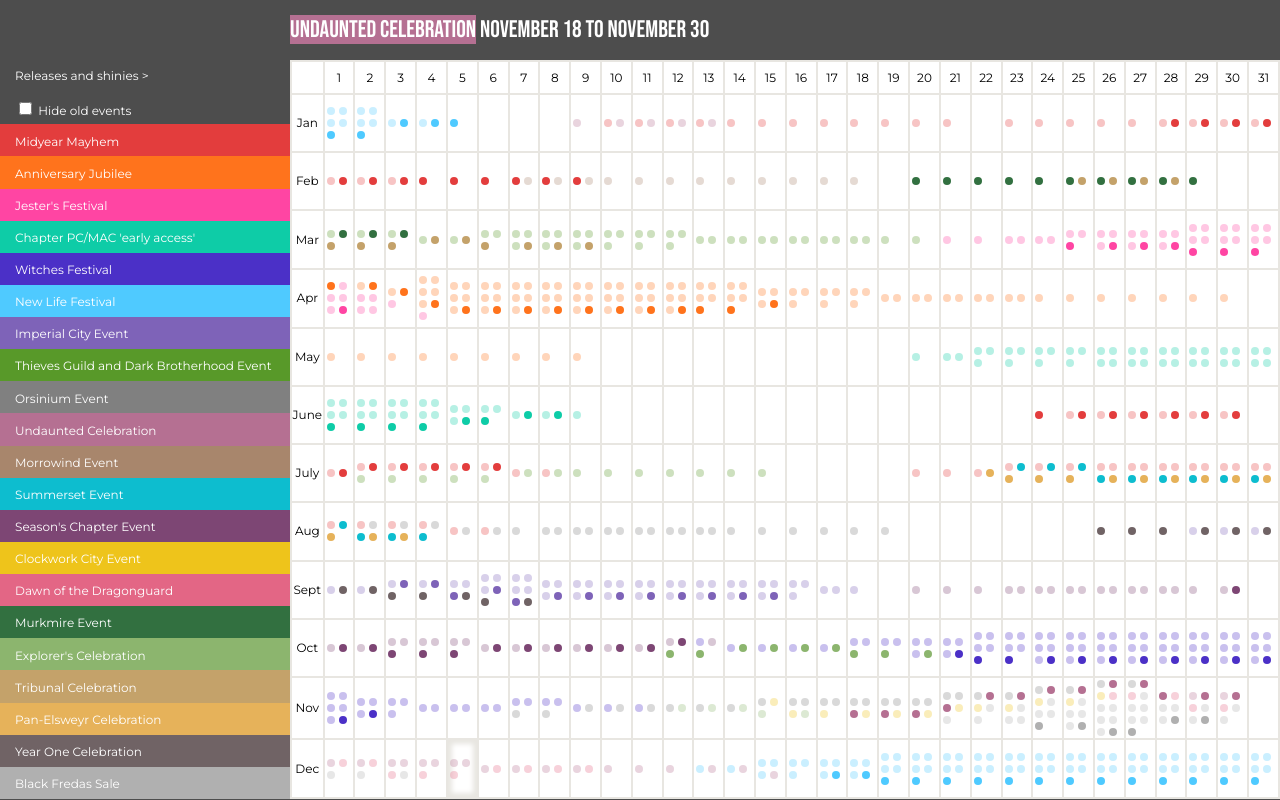
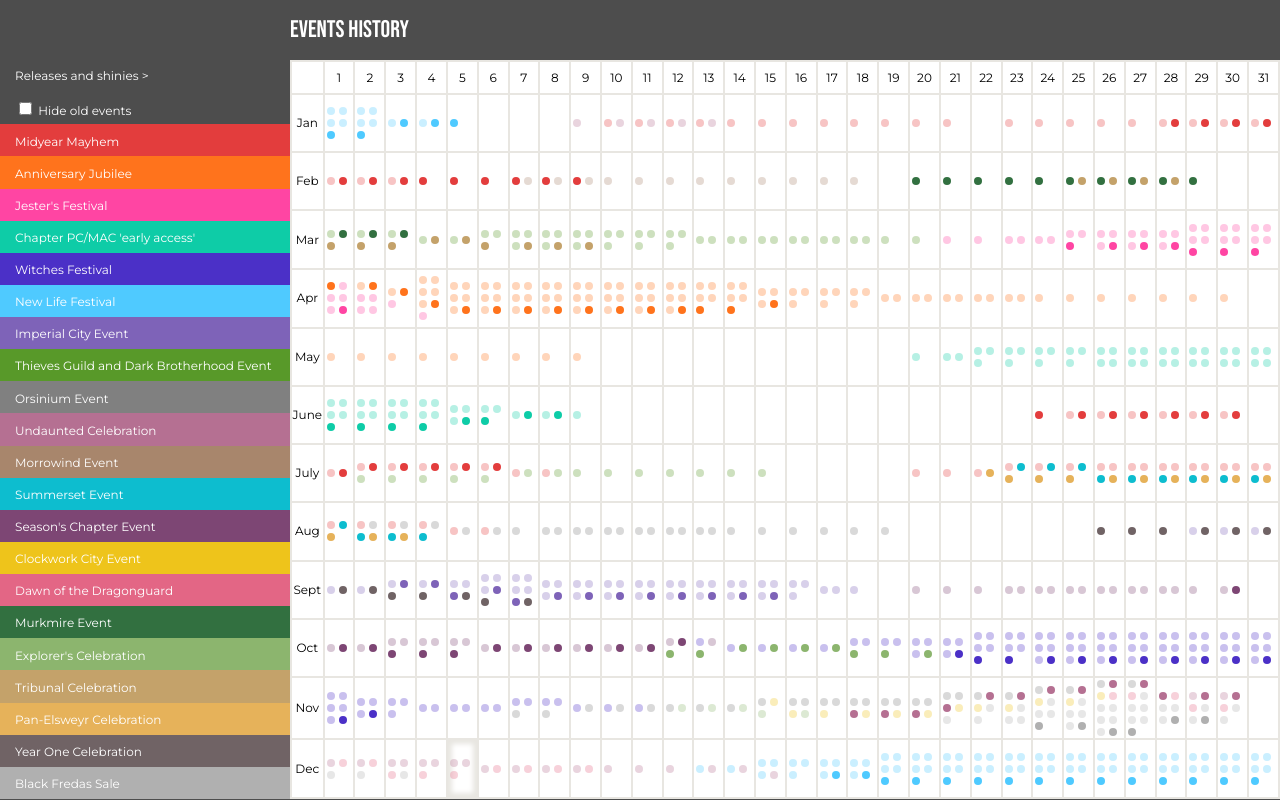
Before and after one commit to Nairinhe/Nairinhe.github.io, a plain HTML site: page index.html in a window 1280 px wide. Drawn offline with nearby package versions, Linux system fonts and the light colour scheme.

Commit message:
undaunted ended

```diff
--- a/index.html
+++ b/index.html
@@ -18,9 +18,8 @@
 </head>
 <body>
   <div>
-    <text class="Undaunted">Undaunted Celebration</text><text> November 18 to November 30</text>
     <!--text class="MidyearMayhem">Midyear Mayhem</text><text> is coming in June</text-->
-    <!--text>Events history</text-->
+    <text>Events history</text>
   </div>
   <div>
 		<ul>
```
